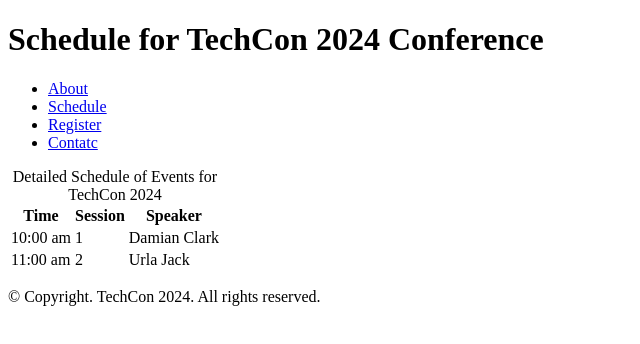
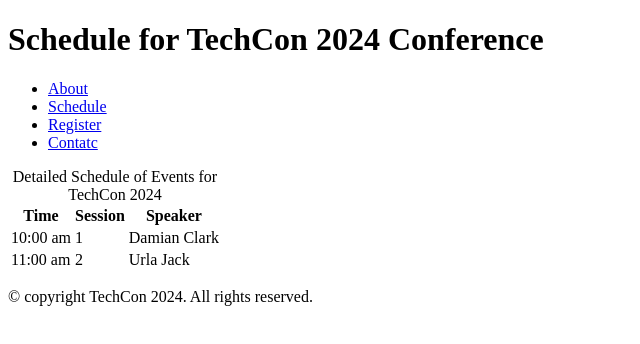
Before and after one commit to chizunum/TechCon_HTML, a plain HTML site: page techcon_website/schedule.html in a window 1280 px wide. Shown: the full height of the page, 0-640 px from the left. Drawn offline with Linux system fonts and the light colour scheme.

Commit message:
Schedule page of Techcon 2024

```diff
--- a/techcon_website/schedule.html
+++ b/techcon_website/schedule.html
@@ -40,7 +40,7 @@
         </main>
 
         <footer>
-            <p> &copy; Copyright. TechCon 2024. All rights reserved. </p>
+            <p> &copy; copyright TechCon 2024. All rights reserved. </p>
         </footer>
 
     </body>
```
